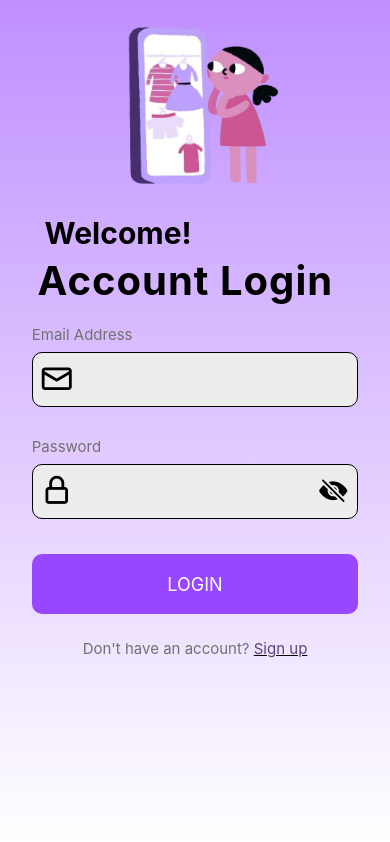
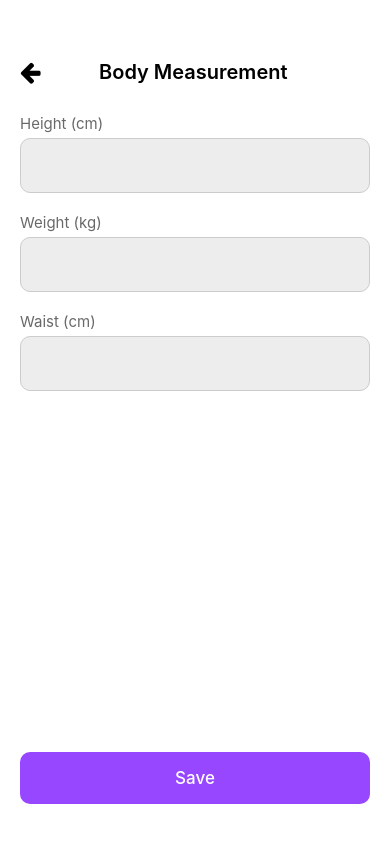
Before and after one commit to Razzmin/Tryfit-capstone, a React Native app: screen /EditBodyMeasurement in a window 390 px wide. Built offline with nearby package versions, Linux system fonts and the light colour scheme.

Commit message:
updated Profile screens

```diff
--- a/App.js
+++ b/App.js
@@ -13,6 +13,7 @@ import BodyTracking from './screens/BodyTracking';
 import LandingPage from './screens/LandingPage';
 import Profile from './screens/Profile';
 import EditProfile from './screens/EditProfile';
+import EditBodyMeasurement from './screens/EditBodyMeasurement';
 import Notification from './screens/Notification';
 import ShippingLocation from './screens/ShippingLocation';
 import Password from './screens/Password';
@@ -59,6 +60,7 @@ export default function App() {
         <Stack.Screen name="LandingPage" component={LandingPage} />
         <Stack.Screen name="Profile" component={Profile} />
         <Stack.Screen name="EditProfile" component={EditProfile} />
+        <Stack.Screen name="EditBodyMeasurement" component={EditBodyMeasurement} />
         <Stack.Screen name="Notification" component={Notification} />
         <Stack.Screen name="ShippingLocation" component={ShippingLocation} />
         <Stack.Screen name="Password" component={Password} />
--- /dev/null
+++ b/screens/EditBodyMeasurement.js
@@ -0,0 +1,179 @@
+import React, { useState } from 'react';
+import {
+  View,
+  Text,
+  StyleSheet,
+  TextInput,
+  TouchableOpacity,
+  Modal,
+} from 'react-native';
+import { useNavigation } from '@react-navigation/native';
+import { FontAwesome } from '@expo/vector-icons';
+
+export default function BodyMeasurements() {
+  const navigation = useNavigation();
+
+  const [formData, setFormData] = useState({
+    height: '',
+    weight: '',
+    waist: '',
+  });
+
+  const [showSuccessPopup, setShowSuccessPopup] = useState(false);
+
+  const handleChange = (name, value) => {
+    setFormData(prev => ({ ...prev, [name]: value }));
+  };
+
+  const handleSave = () => {
+    console.log('Measurements:', formData);
+    setShowSuccessPopup(true); // Only show success popup
+  };
+
+  return (
+    <View style={styles.container}>
+      {/* Header */}
+      <View style={styles.header}>
+        <TouchableOpacity onPress={() => navigation.navigate('Profile')}>
+          <FontAwesome name="arrow-left" size={24} color="#000" />
+        </TouchableOpacity>
+        <Text style={styles.headerTitle}>Body Measurement</Text>
+        <View style={{ width: 24 }} />
+      </View>
+
+      {/* Form */}
+      <View style={styles.form}>
+        <Text style={styles.label}>Height (cm)</Text>
+        <TextInput
+          style={styles.input}
+          value={formData.height}
+          onChangeText={value => handleChange('height', value)}
+          keyboardType="numeric"
+        />
+
+        <Text style={styles.label}>Weight (kg)</Text>
+        <TextInput
+          style={styles.input}
+          value={formData.weight}
+          onChangeText={value => handleChange('weight', value)}
+          keyboardType="numeric"
+        />
+
+        <Text style={styles.label}>Waist (cm)</Text>
+        <TextInput
+          style={styles.input}
+          value={formData.waist}
+          onChangeText={value => handleChange('waist', value)}
+          keyboardType="numeric"
+        />
+      </View>
+
+      {/* Save Button */}
+      <View style={styles.saveWrapper}>
+        <TouchableOpacity style={styles.saveButton} onPress={handleSave}>
+          <Text style={styles.saveText}>Save</Text>
+        </TouchableOpacity>
+      </View>
+
+      {/* ✅ Success Modal Only */}
+      <Modal visible={showSuccessPopup} transparent animationType="fade">
+        <View style={styles.popupOverlay}>
+          <View style={styles.popupBox}>
+            <Text style={styles.popupText}>Measurements successfully saved!</Text>
+            <TouchableOpacity
+              style={styles.popupButton}
+              onPress={() => setShowSuccessPopup(false)}
+            >
+              <Text style={styles.popupButtonText}>OK</Text>
+            </TouchableOpacity>
+          </View>
+        </View>
+      </Modal>
+    </View>
+  );
+}
+
+const styles = StyleSheet.create({
+  container: {
+    flex: 1,
+    backgroundColor: '#fff',
+    paddingTop: 60,
+    paddingHorizontal: 20,
+  },
+  header: {
+    flexDirection: 'row',
+    justifyContent: 'space-between',
+    alignItems: 'center',
+    marginBottom: 30,
+  },
+  headerTitle: {
+    fontSize: 20,
+    fontWeight: '600',
+  },
+  form: {
+    paddingBottom: 40,
+  },
+  label: {
+    fontSize: 15,
+    marginBottom: 5,
+    color: '#696969',
+  },
+  input: {
+    fontSize: 15,
+    marginBottom: 20,
+    borderWidth: 1,
+    borderRadius: 10,
+    borderColor: '#ccc',
+    height: 55,
+    backgroundColor: '#EDEDED',
+    paddingLeft: 20,
+    paddingHorizontal: 15,
+    paddingVertical: 14,
+  },
+  saveWrapper: {
+    position: 'absolute',
+    bottom: 40,
+    left: 20,
+    right: 20,
+  },
+  saveButton: {
+    backgroundColor: '#9747FF',
+    borderRadius: 10,
+    paddingVertical: 16,
+    alignItems: 'center',
+  },
+  saveText: {
+    color: '#fff',
+    fontSize: 17,
+    fontWeight: '500',
+  },
+  popupOverlay: {
+    flex: 1,
+    backgroundColor: 'rgba(0,0,0,0.3)',
+    justifyContent: 'center',
+    alignItems: 'center',
+  },
+  popupBox: {
+    backgroundColor: '#fff',
+    borderRadius: 10,
+    padding: 30,
+    width: '80%',
+    alignItems: 'center',
+  },
+  popupText: {
+    fontSize: 16,
+    color: '#333',
+    textAlign: 'center',
+    marginBottom: 20,
+  },
+  popupButton: {
+    backgroundColor: '#9747FF',
+    paddingVertical: 12,
+    paddingHorizontal: 30,
+    borderRadius: 6,
+  },
+  popupButtonText: {
+    color: '#fff',
+    fontWeight: '500',
+  },
+});
--- a/screens/EditProfile.js
+++ b/screens/EditProfile.js
@@ -73,7 +73,7 @@ export default function EditProfile() {
         </View>
 
         <View style={styles.inputGroup}>
-          <Text style={styles.label}>Phone Number</Text>
+          <Text style={styles.label}>Phone Number (Recovery)</Text>
           <TextInput
             style={styles.input}
             value={phone}
--- a/screens/Profile.js
+++ b/screens/Profile.js
@@ -5,7 +5,7 @@ import {
   StyleSheet,
   TouchableOpacity,
   Image,
-  Modal
+  Modal,
 } from 'react-native';
 import { FontAwesome } from '@expo/vector-icons';
 import { useNavigation } from '@react-navigation/native';
@@ -24,7 +24,7 @@ export default function EditProfile() {
     <View style={styles.container}>
       {/* Header */}
       <View style={styles.header}>
-        <TouchableOpacity onPress={() => navigation.goBack()}>
+        <TouchableOpacity onPress={() => navigation.navigate('LandingPage')}>
           <FontAwesome name="arrow-left" size={24} color="#000" />
         </TouchableOpacity>
         <Text style={styles.headerTitle}>My Profile</Text>
@@ -39,11 +39,16 @@ export default function EditProfile() {
         <Text style={styles.profileName}>Your Name</Text>
       </View>
 
-      {/* Menu List */}
       <View style={styles.menuList}>
         <TouchableOpacity style={styles.menuItem} onPress={() => navigation.navigate('EditProfile')}>
+          <FontAwesome name="user" size={20} color="#9747FF" style={styles.menuIcon} />
+          <Text style={styles.menuText}>Edit Profile</Text>
+        </TouchableOpacity>
+
+        {/* ✅ Edit Body Measurement */}
+        <TouchableOpacity style={styles.menuItem} onPress={() => navigation.navigate('EditBodyMeasurement')}>
           <FontAwesome name="edit" size={20} color="#9747FF" style={styles.menuIcon} />
-          <Text style={styles.menuText}>Edit Profile</Text>
+          <Text style={styles.menuText}>Edit Body Measurement</Text>
         </TouchableOpacity>
 
         <TouchableOpacity style={styles.menuItem} onPress={() => navigation.navigate('Notification')}>
@@ -61,7 +66,6 @@ export default function EditProfile() {
           <Text style={styles.menuText}>Change Password</Text>
         </TouchableOpacity>
 
-        {/* Account Deletion */}
         <TouchableOpacity style={styles.menuItem} onPress={() => setShowModal(true)}>
           <FontAwesome name="trash" size={20} color="#9747FF" style={styles.menuIcon} />
           <Text style={styles.menuText}>Delete Account</Text>
@@ -133,11 +137,11 @@ const styles = StyleSheet.create({
   headerTitle: {
     fontSize: 20,
     fontWeight: '600',
-    letterSpacing: 1
+    letterSpacing: 1,
   },
   profileSection: {
     alignItems: 'center',
-    marginBottom: 40,
+    marginBottom: 30,
   },
   avatar: {
     width: 100,
@@ -151,13 +155,13 @@ const styles = StyleSheet.create({
     color: '#333',
   },
   menuList: {
-    gap: 12,
+    gap: 10,
   },
   menuItem: {
     flexDirection: 'row',
     alignItems: 'center',
     backgroundColor: '#F3F3F3',
-    paddingVertical: 23,
+    paddingVertical: 18,
     paddingHorizontal: 15,
     borderRadius: 10,
   },
@@ -165,7 +169,7 @@ const styles = StyleSheet.create({
     marginRight: 15,
   },
   menuText: {
-    fontSize: 15,
+    fontSize: 16,
     fontWeight: '400',
     color: '#333',
     letterSpacing: 1,
@@ -236,7 +240,7 @@ const styles = StyleSheet.create({
     fontWeight: '500',
   },
   signOutWrapper: {
-      marginTop: 'auto',
+    marginTop: 40,
     paddingVertical: 20,
   },
   signOutButton: {
@@ -244,7 +248,7 @@ const styles = StyleSheet.create({
     paddingVertical: 14,
     alignItems: 'center',
     borderRadius: 8,
-    marginBottom: 50,
+    marginBottom: 100,
   },
   signOutText: {
     color: '#fff',
--- a/screens/ShippingLocation.js
+++ b/screens/ShippingLocation.js
@@ -85,7 +85,7 @@ export default function ShippingLocation() {
         <View style={{ width: 24 }} />
       </View>
 
-      <Text style={styles.label}>Name</Text>
+      <Text style={styles.label}>Name (Receiver)</Text>
       <TextInput style={styles.input} value={name} onChangeText={setName} />
 
       <Text style={styles.label}>Phone Number</Text>
```
Lines whose indentation alone changed are shown as unchanged.
